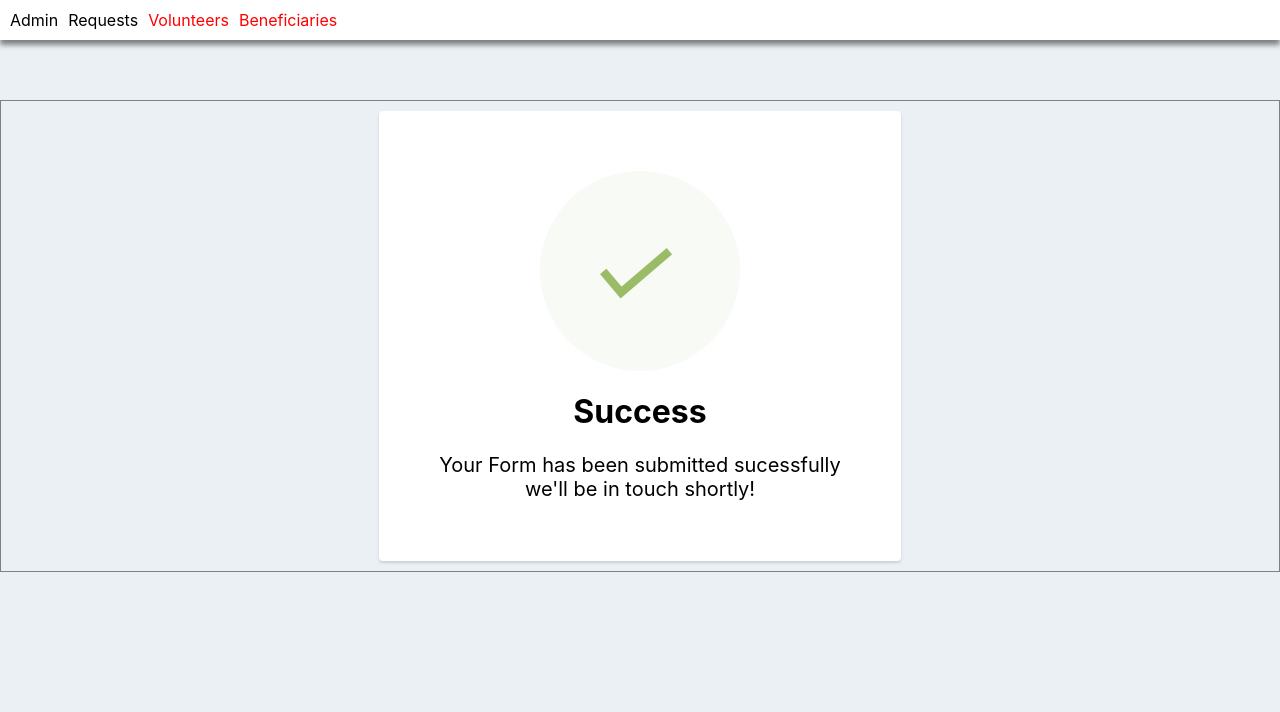
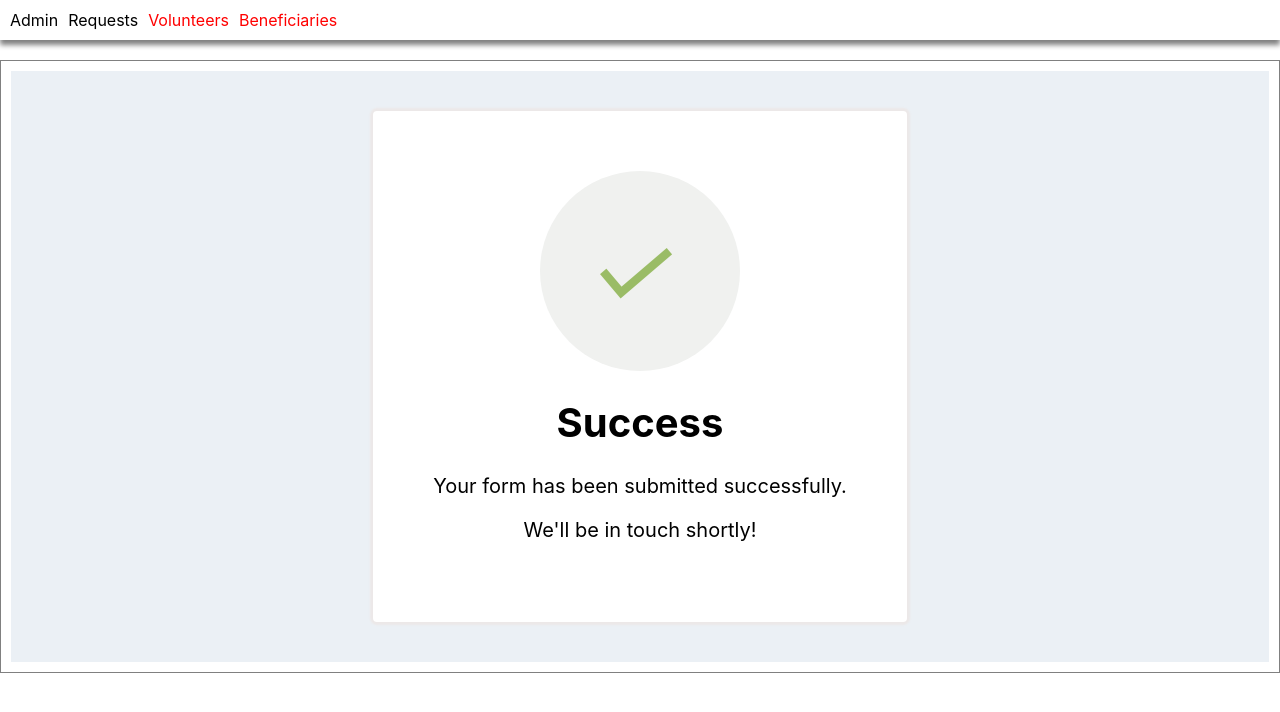
Before and after one commit to reach4help/covidhelphub-frontend, a React (Create React App) app: page /submitted in a window 1280 px wide. Shown: the top 712 px of the page. Built offline with nearby package versions, Linux system fonts and the light colour scheme.

Commit message:
Add page for submitted forms

```diff
--- a/src/components/formik/FormSuccess.module.css
+++ b/src/components/formik/FormSuccess.module.css
@@ -1,30 +1,31 @@
-  body {
+      .body {
         text-align: center;
         padding: 40px 0;
         background: #EBF0F5;
       }
-      p {
+      .p {
           font-size:20px;
           margin: 0;
-        }
-      i {
+      }
+      .checkmark {
         color: #9ABC66;
         font-size: 100px;
         line-height: 200px;
         margin-left:-15px;
       }
-      .card {
+      .box {
         background: white;
         padding: 60px;
         border-radius: 4px;
-        box-shadow: 0 2px 3px #C8D0D8;
+        box-shadow: 0.1px 0 2px 3px #ece8e8;
         display: inline-block;
         margin: 0 auto;
       }
 
-      .Dcard{
+      .checkmarkCircle {
         border-radius:200px;
-      height:200px;
-      width:200px;
-       background: #F8FAF5; margin:0 auto;
+        height:200px;
+        width:200px;
+        background: #f0f1ef;
+        margin:0 auto;
       }
--- a/src/components/formik/FormSuccess.tsx
+++ b/src/components/formik/FormSuccess.tsx
@@ -2,13 +2,16 @@ import React from 'react'
 import Style from './FormSuccess.module.css'
 const FormSubmitted = () => {
     return (
-        <div>
-          <div className={Style.card}>
-            <div className={Style.Dcard}>
-              <i className="checkmark">✓</i>
+        <div className={Style.body}>
+          <div className={Style.p}>
+            <div className={Style.box}>
+            <div className={Style.checkmarkCircle}>
+              <i className={Style.checkmark}>✓</i>
             </div>
             <h1>Success</h1>
-              <p>Your Form has been submitted sucessfully<br/> we'll be in touch shortly!</p>
+              <p>Your form has been submitted successfully.</p>
+              <p>We'll be in touch shortly!</p>
+          </div>
           </div>
         </div>
     )
--- a/src/components/formik/FormikComponent.tsx
+++ b/src/components/formik/FormikComponent.tsx
@@ -1,7 +1,7 @@
 import React from "react";
 import * as Yup from "yup";
 import { AnyObject } from "yup/lib/types";
-import { Link,useHistory,Router} from "react-router-dom";
+import { useHistory } from "react-router-dom";
 import Style from "./formikStyle.module.css";
 import FieldComponent from "./fieldComponents/FieldComponent";
 import { Formik, Form } from "formik";
@@ -16,7 +16,7 @@ interface Props {
 
 function FormikComponent(props: Props) {
   const { formSections, initialValues, schema } = props;
-  let history = useHistory();
+  const history = useHistory();
 
   return (
     <div className={Style.formikForm}>
```
Also changed, not shown: 1 other file (tests, documents, lock files or other folders).
